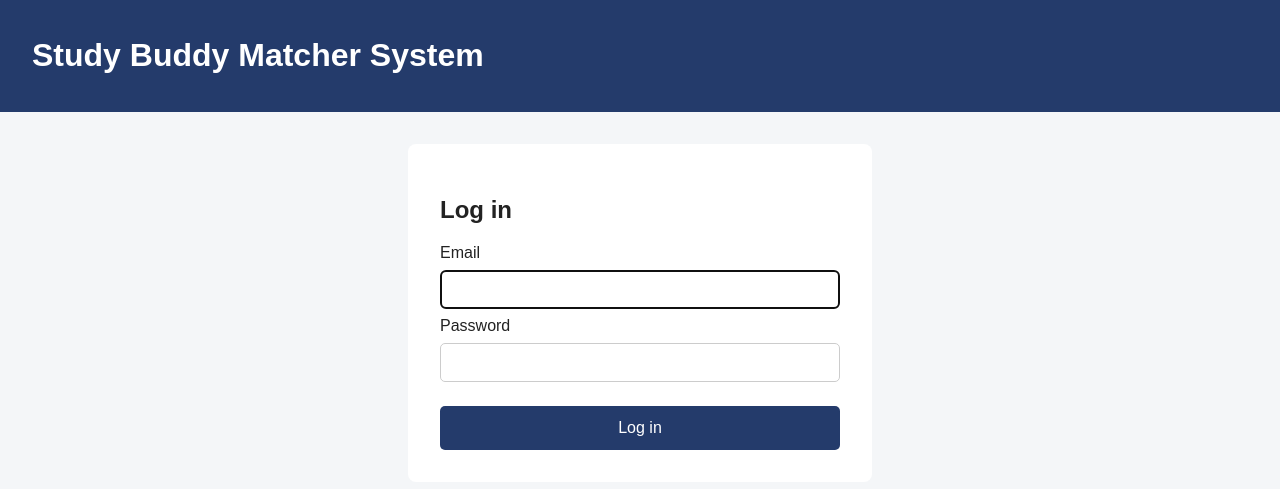
After one commit to bryanlimwh/IS442-OOP-G2T5, a Spring Boot app: page /login in a window 1280 px wide. The commit adds this page. Shown: the top 489 px of the page. Run offline with Spring Boot 4, Linux system fonts and the light colour scheme; some of the project's set-up classes (security, data sources, template engines, error pages and the like) are left out, and stand-ins take their place.

Commit message:
Add login with AuthService, login page and role rules
- AuthService (service.auth): implements UserDetailsService, loading
  accounts from app_user by email with their role and active flag, so
  admin-deactivated accounts can't log in.
- AuthController: GET /login renders auth/login.html. POST /login and
  /logout are handled by Spring Security.
- SecurityConfig: custom /login page (email field), always land on
  /home after login, logout to /login?logout. /login, /error and static
  files are public; /admin/** requires ADMIN; everything else requires
  login. Dropped HTTP basic auth (form login only).
- templates/auth/login.html: login form with error/logged-out messages.
- home.html: logout button (POST form, carries the CSRF token).
- style.css: login form, logout button and message styles.

Verified with the app running (seed password from
studybuddy.seed.password):
- logged-out /home redirects to /login; /login and CSS load publicly
- wrong password and unknown email go to /login?error
- student and admin both log in and land on /home
- student gets 403 on /admin/**; admin is let through
- logout goes to /login?logout, and /home then requires login again
- H2 console still reachable; Spring's generated password is gone
- ./mvnw test passes

Not verified: login of a deactivated account (no seeded inactive user).

```diff
--- /dev/null
+++ b/studybuddy/src/main/java/com/studybuddy/controller/AuthController.java
@@ -0,0 +1,21 @@
+package com.studybuddy.controller;
+
+import org.springframework.stereotype.Controller;
+import org.springframework.web.bind.annotation.GetMapping;
+import org.springframework.web.bind.annotation.RequestMapping;
+
+// Serves the login page. Submitting the login form (POST /login) and logging out (POST /logout)
+// are handled by Spring Security itself, which checks the password via AuthService - so no methods are needed for those
+@Controller
+// Maps the controller to the root URL ("/") of the application
+@RequestMapping("/")
+public class AuthController {
+
+    // Handles GET request to "/login"
+    // Spring Security redirects here whenever a logged-out user asks for a protected page
+    @GetMapping("/login")
+    public String showLoginPage() {
+        // Return the name of the view (auth/login.html) to be rendered
+        return "auth/login";
+    }
+}
--- a/studybuddy/src/main/resources/static/css/style.css
+++ b/studybuddy/src/main/resources/static/css/style.css
@@ -32,3 +32,56 @@ nav a {
     text-decoration: none;
     border-radius: 5px;
 }
+
+/* ---- Login page ---- */
+
+.login-card {
+    max-width: 400px;
+}
+
+.login-form {
+    display: flex;
+    flex-direction: column;
+    gap: 0.5rem;
+}
+
+.login-form input {
+    padding: 0.6rem;
+    border: 1px solid #ccc;
+    border-radius: 5px;
+    font-size: 1rem;
+}
+
+.login-form button,
+.logout-form button {
+    padding: 0.8rem 1.2rem;
+    background-color: #243b6b;
+    color: white;
+    border: none;
+    border-radius: 5px;
+    font-size: 1rem;
+    cursor: pointer;
+}
+
+.login-form button {
+    margin-top: 1rem;
+}
+
+.logout-form {
+    margin-top: 2rem;
+}
+
+.message {
+    padding: 0.8rem;
+    border-radius: 5px;
+}
+
+.message.error {
+    background-color: #fdecea;
+    color: #a61b1b;
+}
+
+.message.info {
+    background-color: #e8f0fe;
+    color: #243b6b;
+}
--- /dev/null
+++ b/studybuddy/src/main/resources/templates/auth/login.html
@@ -0,0 +1,35 @@
+<!DOCTYPE html>
+<html lang="en" xmlns:th="http://www.thymeleaf.org">
+<head>
+    <meta charset="UTF-8">
+    <meta name="viewport" content="width=device-width, initial-scale=1.0">
+
+    <title>Log In | Study Buddy Matcher</title>
+
+    <link rel="stylesheet" th:href="@{/css/style.css}">
+</head>
+<body>
+    <header>
+        <h1>Study Buddy Matcher System</h1>
+    </header>
+
+    <main class="login-card">
+        <h2>Log in</h2>
+
+        <!-- Spring Security redirects to /login?error after a failed attempt, and /login?logout after logging out -->
+        <p class="message error" th:if="${param.error}">Incorrect email or password, or the account is deactivated.</p>
+        <p class="message info" th:if="${param.logout}">You have been logged out.</p>
+
+        <!-- th:action adds the hidden CSRF token that Spring Security requires on every POST -->
+        <form class="login-form" th:action="@{/login}" method="post">
+            <label for="email">Email</label>
+            <input type="email" id="email" name="email" required autofocus>
+
+            <label for="password">Password</label>
+            <input type="password" id="password" name="password" required>
+
+            <button type="submit">Log in</button>
+        </form>
+    </main>
+</body>
+</html>
--- a/studybuddy/src/main/resources/templates/home.html
+++ b/studybuddy/src/main/resources/templates/home.html
@@ -25,6 +25,11 @@
             <a th:href="@{/requests}">Match Requests</a>
             <a th:href="@{/groups}">Study Groups</a>
         </nav>
+
+        <!-- Logout must be a POST form (not a link) so it carries Spring Security's CSRF token -->
+        <form class="logout-form" th:action="@{/logout}" method="post">
+            <button type="submit">Log out</button>
+        </form>
     </main>
 </body>
 </html>
```
Also changed, not shown: studybuddy/src/main/java/com/studybuddy/config/SecurityConfig.java (+16 -7 lines), studybuddy/src/main/java/com/studybuddy/service/auth/AuthService.java (added, +39 -0 lines).
